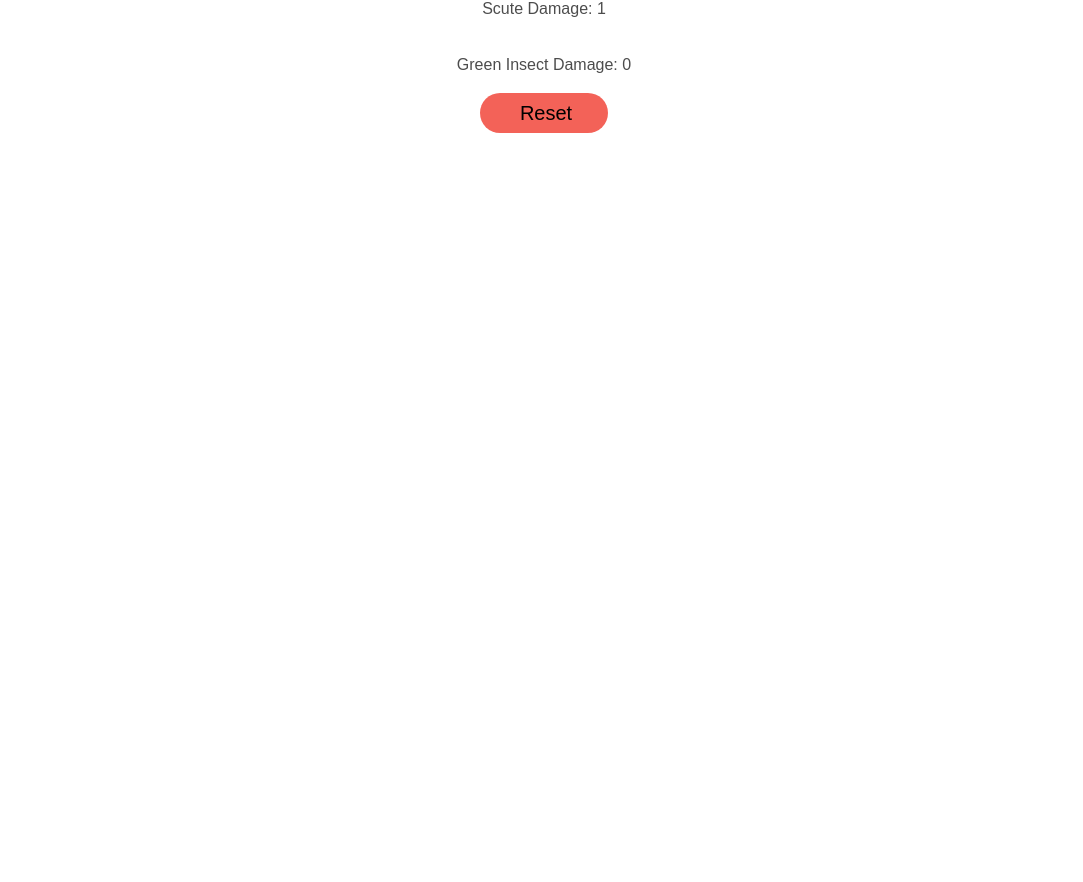
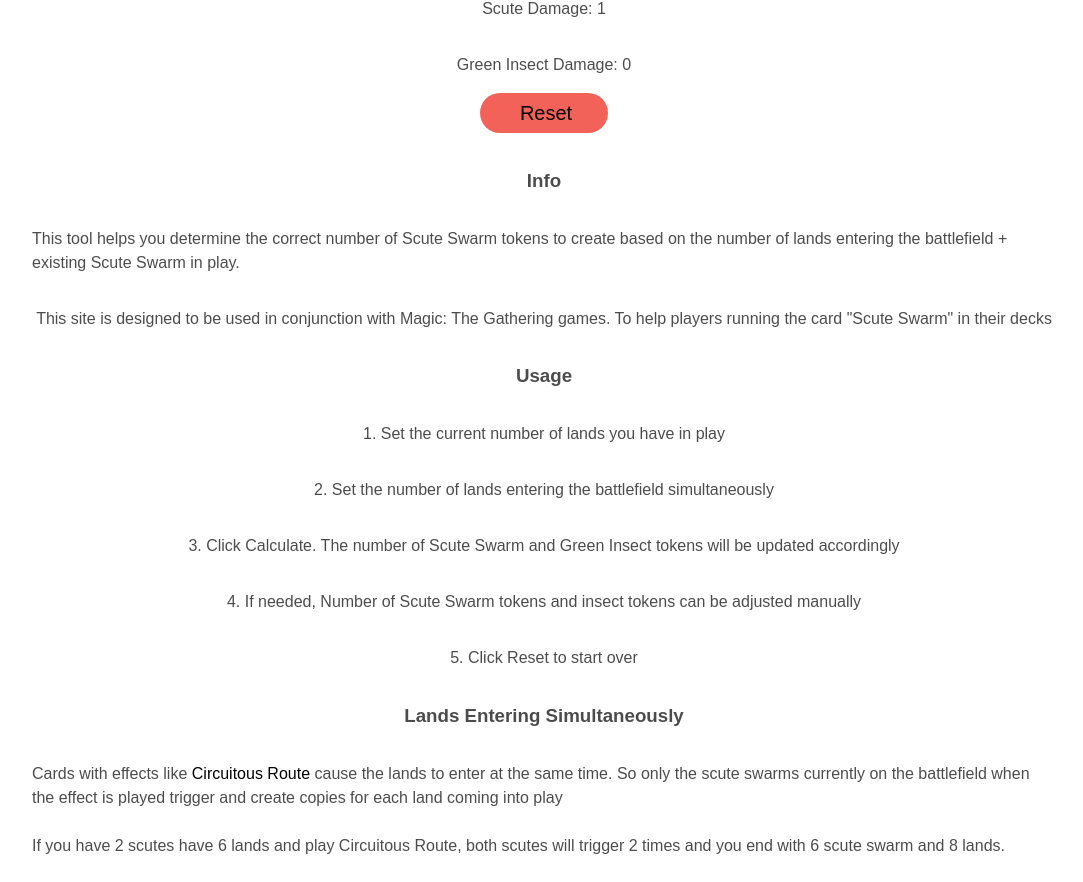
Before and after one commit to WPRobson/ScuteSwarmCalculator, a SvelteKit app: page / in a window 1280 px wide. Shown: the part 699-1581 px from the top of the page, without its empty margins (96-1179 px from the left). Before the commit the page ends 840 px from the top, so only its background shows below. Built offline with nearby package versions, Linux system fonts and the light colour scheme.

Commit message:
Add information text

```diff
--- a/src/routes/+page.svelte
+++ b/src/routes/+page.svelte
@@ -85,6 +85,24 @@
 
 </section>
 
+<section>
+<br/>
+<h3>Info</h3>
+<p>This tool helps you determine the correct number of Scute Swarm tokens to create based on the number of lands entering the battlefield + existing Scute Swarm in play.</p>
+<p>This site is designed to be used in conjunction with Magic: The Gathering games. To help players running the card "Scute Swarm" in their decks</p>
+<h3>Usage</h3>
+<p>1. Set the current number of lands you have in play</p>
+<p>2. Set the number of lands entering the battlefield simultaneously</p>
+<p>3. Click Calculate. The number of Scute Swarm and Green Insect tokens will be updated accordingly</p>
+<p>4. If needed, Number of Scute Swarm tokens and insect tokens can be adjusted manually</p>
+<p>5. Click Reset to start over</p>
+<h3>Lands Entering Simultaneously</h3>
+<p>Cards with effects like <a href="https://scryfall.com/card/grn/125/circuitous-route">Circuitous Route</a>
+	cause the lands to enter at the same time. So only the scute swarms currently on the battlefield when the effect is played trigger and create copies for each land coming into play <br/><br/>
+	If you have 2 scutes have 6 lands and play Circuitous Route, both scutes will trigger 2 times and you end with 6 scute swarm and 8 lands.
+</p>
+</section>
+
 
 <style>
 	section {
@@ -118,5 +136,5 @@
     height: 24px;
     width: 24px;
 	display:inline-block
-}
+	}
 </style>
```
